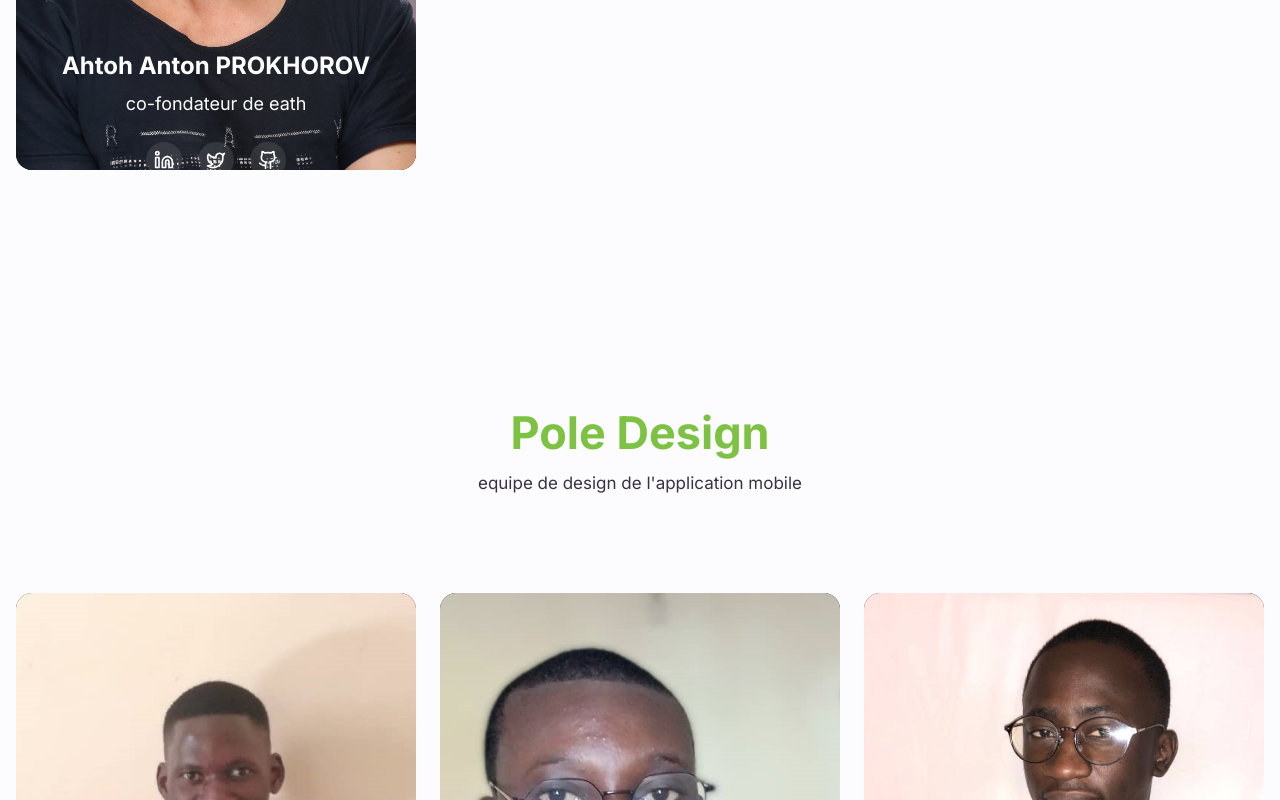
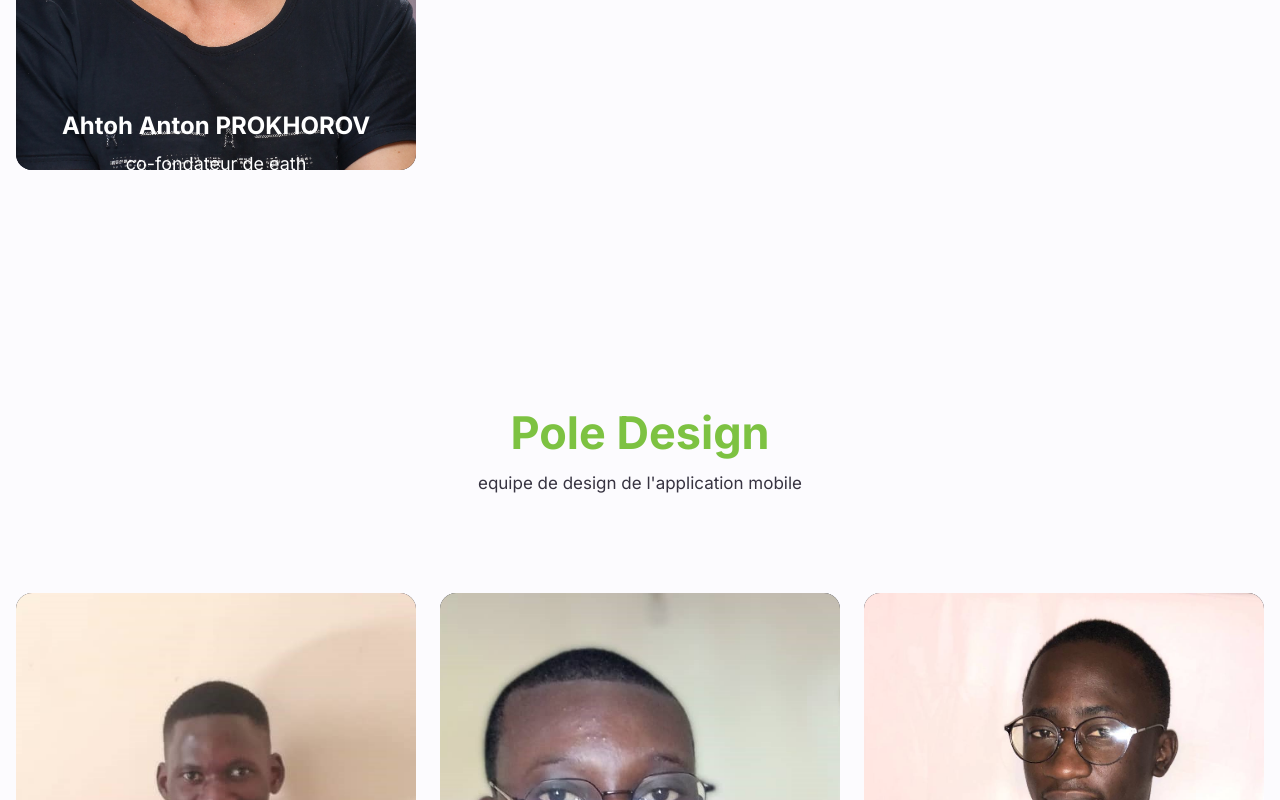
Before and after one commit to salifbiaye/eath, a Next.js app: page /equipe in a window 1280 px wide. Shown: the part 2440-3240 px from the top of the page. Built offline with nearby package versions, Linux system fonts and the light colour scheme.

Commit message:
update ui

```diff
--- a/app/equipe/page.tsx
+++ b/app/equipe/page.tsx
@@ -335,27 +335,27 @@
           <p className="text-lg text-white">{member.designation}</p>
 
           {/* Social links */}
-          <div className="flex justify-center space-x-4 pt-4">
-            <a
-              href={member.socialLinks[0].href}
-              className="rounded-full bg-white/10 p-2 text-white transition-colors hover:bg-white/20"
-            >
-              <Linkedin className="h-5 w-5"/>
-            </a>
-            <a
-              href={member.socialLinks[0].href}
-              className="rounded-full bg-white/10 p-2 text-white transition-colors hover:bg-white/20"
-            >
-              <Twitter className="h-5 w-5"/>
-            </a>
-            <a
-              href={member.socialLinks[0].href}
-              className="rounded-full bg-white/10 p-2 text-white transition-colors hover:bg-white/20"
-            >
-              <Github className="h-5 w-5"/>
-            </a>
+          {/*<div className="flex justify-center space-x-4 pt-4">*/}
+          {/*  <a*/}
+          {/*    href={member.socialLinks[0].href}*/}
+          {/*    className="rounded-full bg-white/10 p-2 text-white transition-colors hover:bg-white/20"*/}
+          {/*  >*/}
+          {/*    <Linkedin className="h-5 w-5"/>*/}
+          {/*  </a>*/}
+          {/*  <a*/}
+          {/*    href={member.socialLinks[0].href}*/}
+          {/*    className="rounded-full bg-white/10 p-2 text-white transition-colors hover:bg-white/20"*/}
+          {/*  >*/}
+          {/*    <Twitter className="h-5 w-5"/>*/}
+          {/*  </a>*/}
+          {/*  <a*/}
+          {/*    href={member.socialLinks[0].href}*/}
+          {/*    className="rounded-full bg-white/10 p-2 text-white transition-colors hover:bg-white/20"*/}
+          {/*  >*/}
+          {/*    <Github className="h-5 w-5"/>*/}
+          {/*  </a>*/}
 
-          </div>
+          {/*</div>*/}
         </div>
       </div>
     </div>
```
